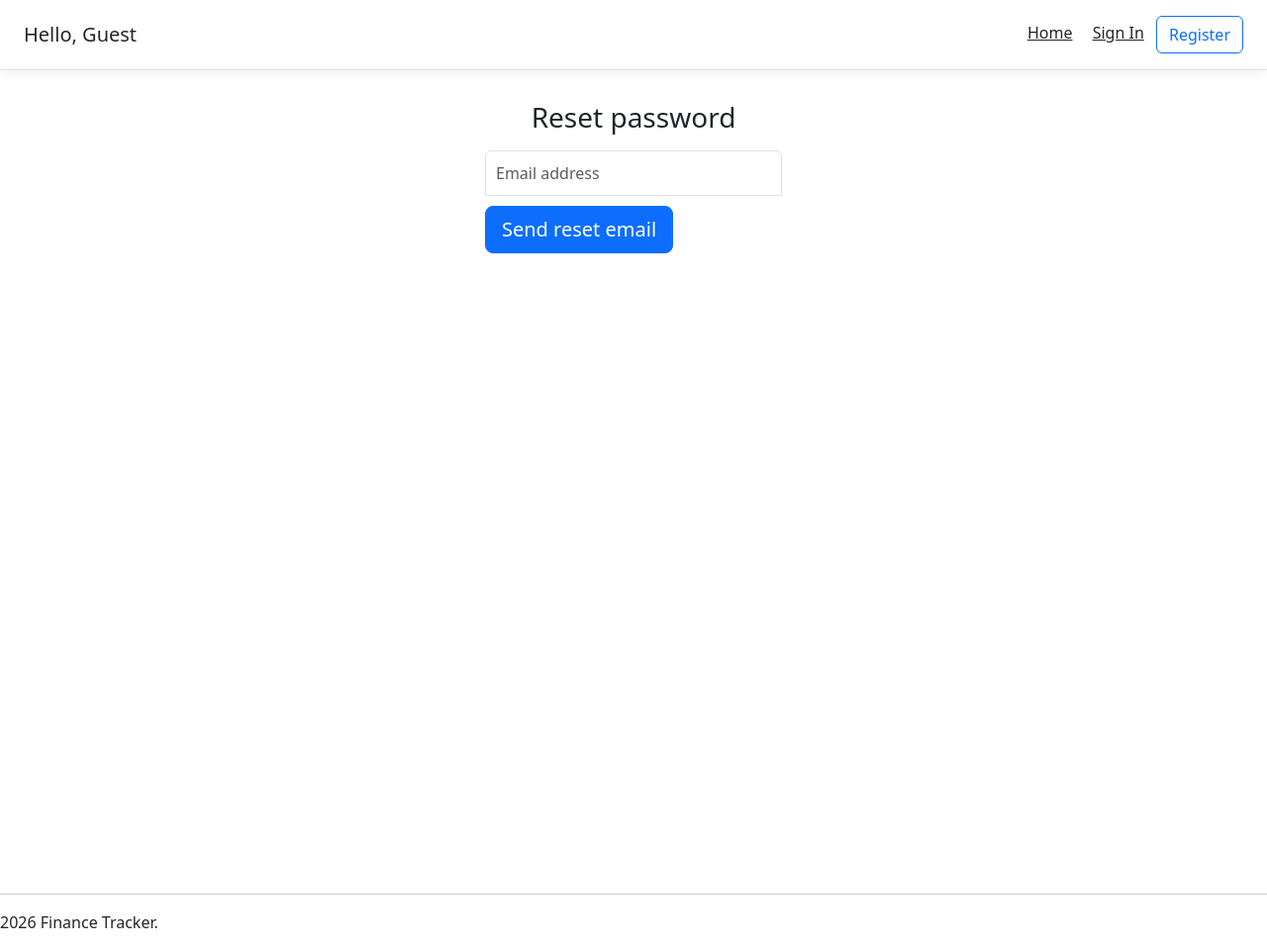
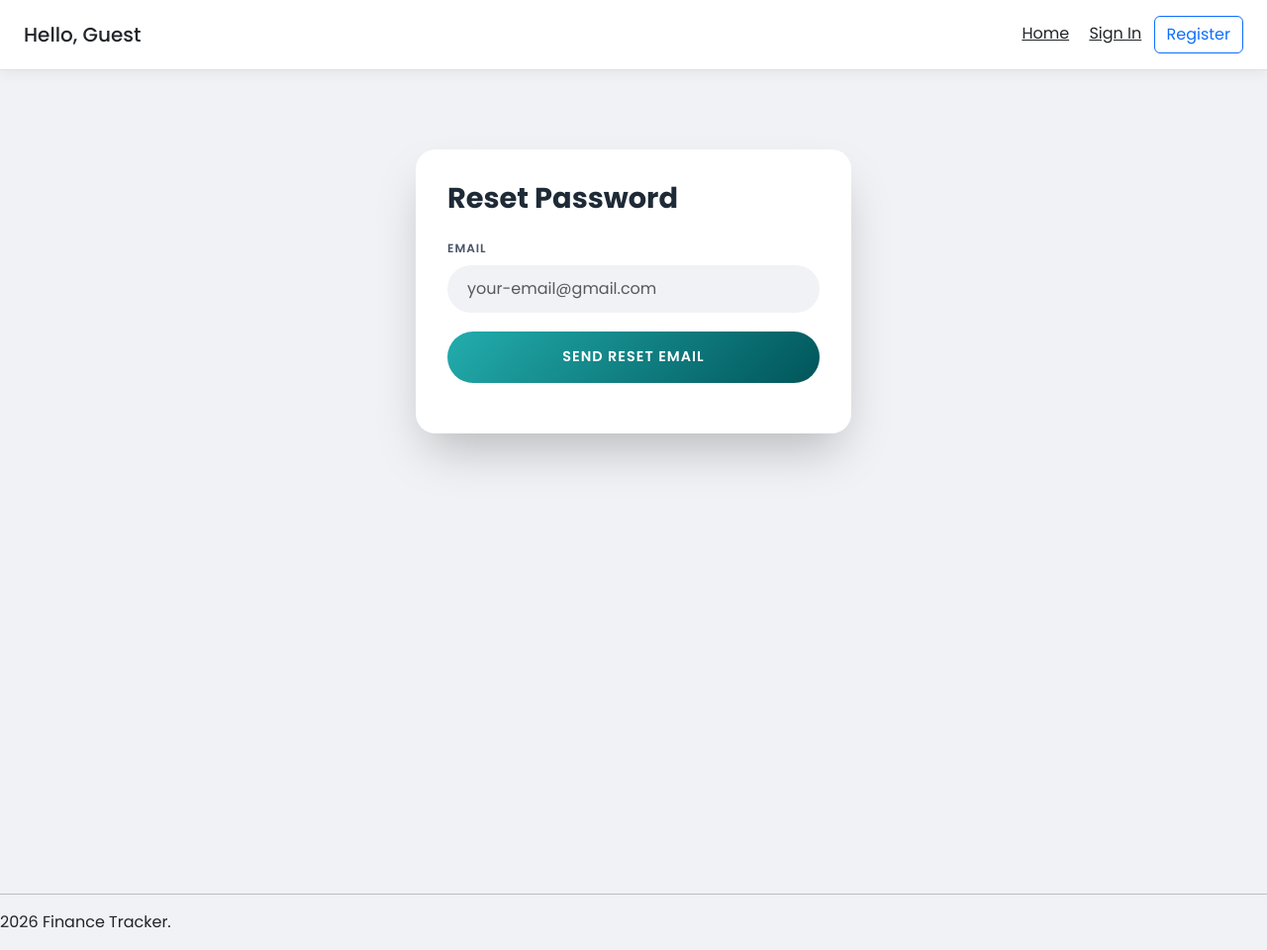
Before and after one commit to CupOfCake/Finance-Analytics-Tracker, a Django app: page /password_reset/ in a window 1280 px wide. Shown: the whole page at 99% size. Run offline with Django 5.2, Linux system fonts and the light colour scheme.

Commit message:
feat: added reset pw functionality and styling

```diff
--- a/src/templates/registration/password_reset_form.html
+++ b/src/templates/registration/password_reset_form.html
@@ -1,47 +1,135 @@
-
 {% extends 'base.html' %}
-
 
 {% block content %}
 
-<style type="text/css">
-  .form-signin {
-    width: 100%;
-    max-width: 330px;
-    padding: 15px;
-    margin: auto;
-  }
-  .form-signin .checkbox {
-    font-weight: 400;
-  }
-  .form-signin .form-control {
-    position: relative;
-    box-sizing: border-box;
-    height: auto;
-    padding: 10px;
-    font-size: 16px;
-  }
-  .form-signin .form-control:focus {
-    z-index: 2;
-  }
-  .form-signin input[type="email"] {
-    margin-bottom: 10px;
-    border-bottom-right-radius: 0;
-    border-bottom-left-radius: 0;
-  }
+<style>
+    @import url('https://fonts.googleapis.com/css2?family=Poppins:wght@300;400;500;600;700&display=swap');
 
-  .h3{
-    text-align: center;
-  }
+    * {
+        margin: 0;
+        padding: 0;
+        box-sizing: border-box;
+    }
+
+    body {
+        font-family: 'Poppins', sans-serif;
+        background: #f0f2f5;
+        min-height: 100vh;
+    }
+
+    .ftco-section {
+        padding: clamp(2rem, 6vw, 4rem) 0;
+    }
+
+    /* Single card – same style as login panel */
+    .reset-card {
+        background: #fff;
+        border-radius: 20px;
+        padding: 2rem 2rem;
+        box-shadow: 0 25px 50px -12px rgba(0, 0, 0, 0.25);
+        max-width: 440px;
+        width: 100%;
+        margin: 0 auto;
+    }
+
+    .reset-card h3 {
+        font-weight: 700;
+        color: #1e2a36;
+        font-size: 1.8rem;
+        margin-bottom: 1.5rem;
+    }
+
+    .label {
+        font-size: 0.75rem;
+        font-weight: 600;
+        text-transform: uppercase;
+        letter-spacing: 1px;
+        color: #4a5568;
+        margin-bottom: 0.5rem;
+        display: block;
+    }
+
+    .form-control {
+        height: 48px;
+        background: #f0f2f5;
+        color: #000;
+        font-size: 16px;
+        border-radius: 50px;
+        box-shadow: none;
+        border: none;
+        padding-left: 20px;
+        padding-right: 20px;
+        transition: all 0.2s ease-in-out;
+        width: 100%;
+        font-weight: 400;
+        line-height: 1.5;
+    }
+
+    .form-control:focus {
+        background: #e8eaed;
+        border: none;
+        outline: none;
+        box-shadow: 0 4px 12px rgba(0, 0, 0, 0.05), 0 0 0 2px rgba(0, 128, 128, 0.1);
+    }
+
+    .btn-primary {
+        background: linear-gradient(135deg, #23adad 0%, #00555a 100%);
+        border: none;
+        border-radius: 40px;
+        height: 52px;
+        font-weight: 600;
+        text-transform: uppercase;
+        letter-spacing: 1px;
+        font-size: 0.9rem;
+        transition: 0.25s;
+        color: white;
+        width: 100%;
+        cursor: pointer;
+    }
+
+    .btn-primary:hover {
+        transform: translateY(-2px);
+        box-shadow: 0 10px 20px -5px rgba(102, 126, 234, 0.4);
+    }
+
+    .form-group {
+        margin-bottom: 1.2rem;
+    }
+
+    /* Extra small screens */
+    @media (max-width: 480px) {
+        .reset-card {
+            padding: 1.5rem;
+        }
+        .reset-card h3 {
+            font-size: 1.5rem;
+        }
+    }
 </style>
 
+<section class="ftco-section">
+    <div class="container">
+        <div class="row justify-content-center">
+            <div class="col-md-8 col-lg-6">
+                <div class="reset-card">
+                    <h3>Reset Password</h3>
 
-<form method="POST" class="form-signin">{% csrf_token %}
-	<h1 class="h3 mb-3 font-weight-normal">Reset password</h1>
-    <input name="email" class="form-control" placeholder="Email address" type="email" id="id_email" required="true">
-	<button class="btn btn-lg btn-primary btn-block" type="submit">Send reset email</button>
-</form>
+                    <form method="POST">
+                        {% csrf_token %}
+                        <div class="form-group">
+                            <label class="label" for="id_email">Email</label>
+                            <input name="email" class="form-control" placeholder="your-email@gmail.com"
+                                   type="email" id="id_email" required="true">
+                        </div>
 
+                        <div class="form-group">
+                            <button class="btn btn-primary" type="submit">Send reset email</button>
+                        </div>
+                    </form>
+                </div>
+            </div>
+        </div>
+    </div>
+</section>
 
-
-{% endblock %}
+{% endblock content %}
```
Also changed, not shown: src/account/templates/account/login.html (+14 -5 lines).
